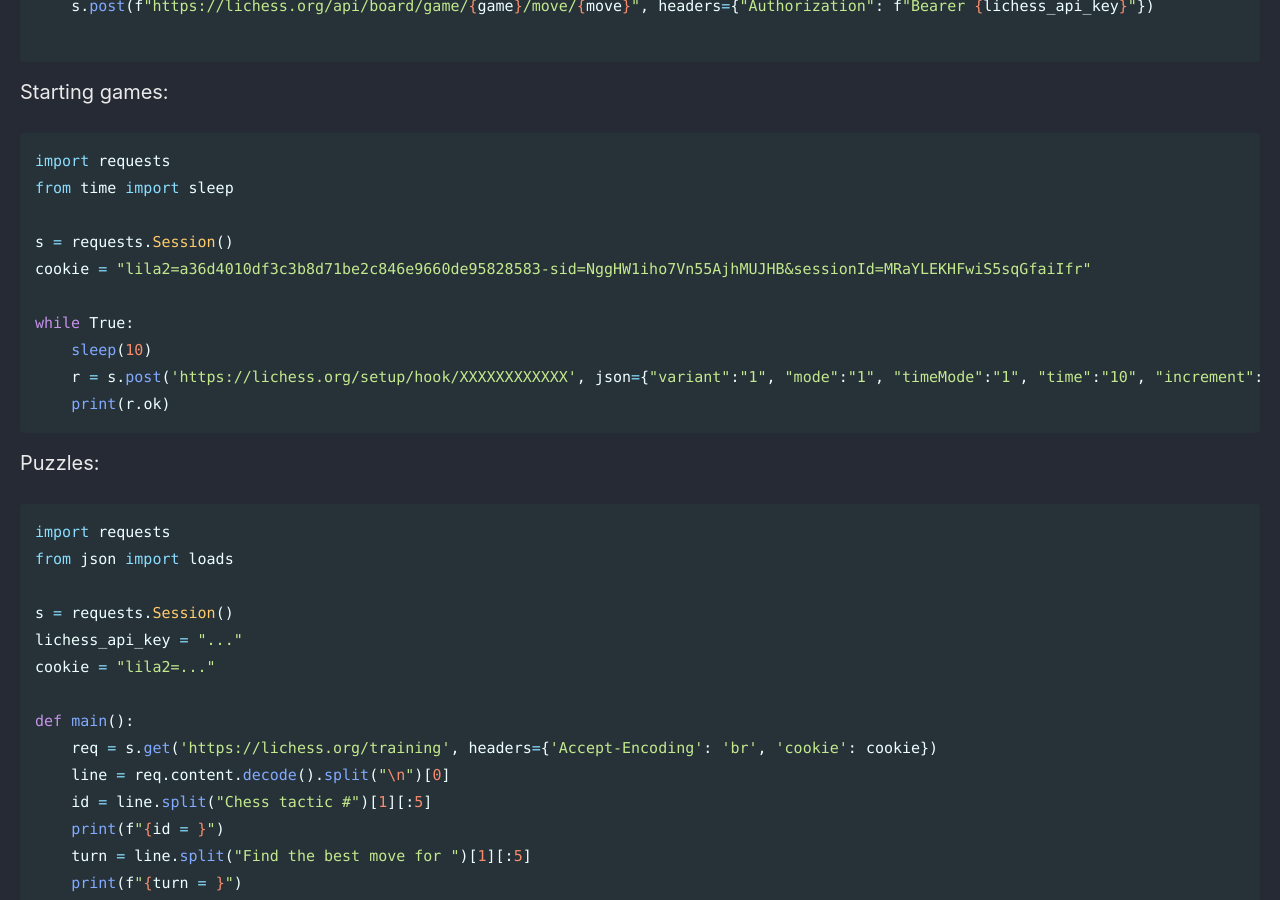
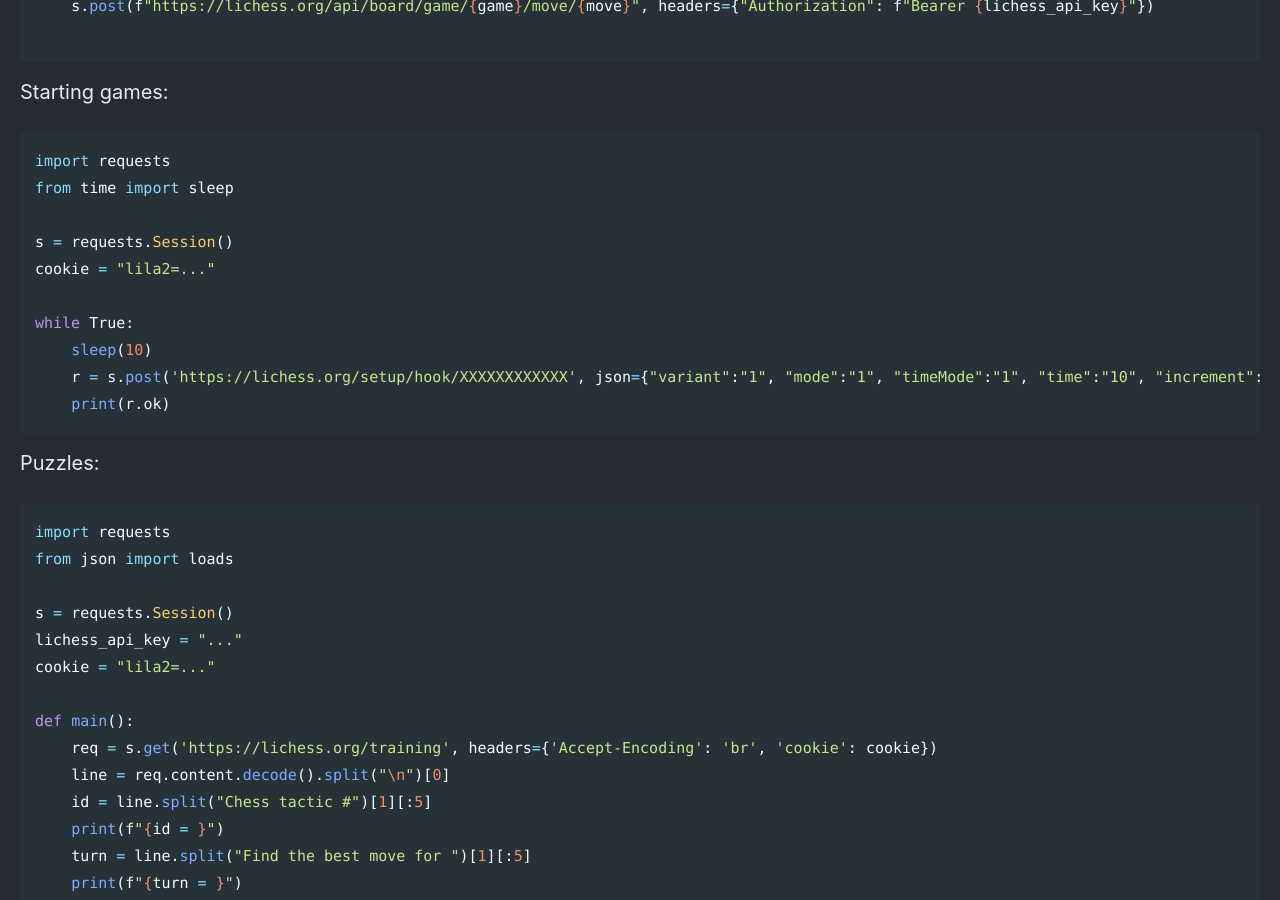
Before and after one commit to Connor-McCartney/Connor-McCartney.github.io, a Jekyll site: the page built from _pages/misc/lichess.md, in a window 1280 px wide and 900 px high, scrolled down 831 px. Built offline with Jekyll 4.4.1, drawn with Linux system fonts in a browser that asks for light colours; cached includes are drawn as plain includes.

Commit message:
Update lichess.md

```diff
--- a/_pages/misc/lichess.md
+++ b/_pages/misc/lichess.md
@@ -39,7 +39,7 @@ import requests
 from time import sleep
 
 s = requests.Session()
-cookie = "lila2=a36d4010df3c3b8d71be2c846e9660de95828583-sid=NggHW1iho7Vn55AjhMUJHB&sessionId=MRaYLEKHFwiS5sqGfaiIfr"
+cookie = "lila2=..."
 
 while True:
     sleep(10)
```
